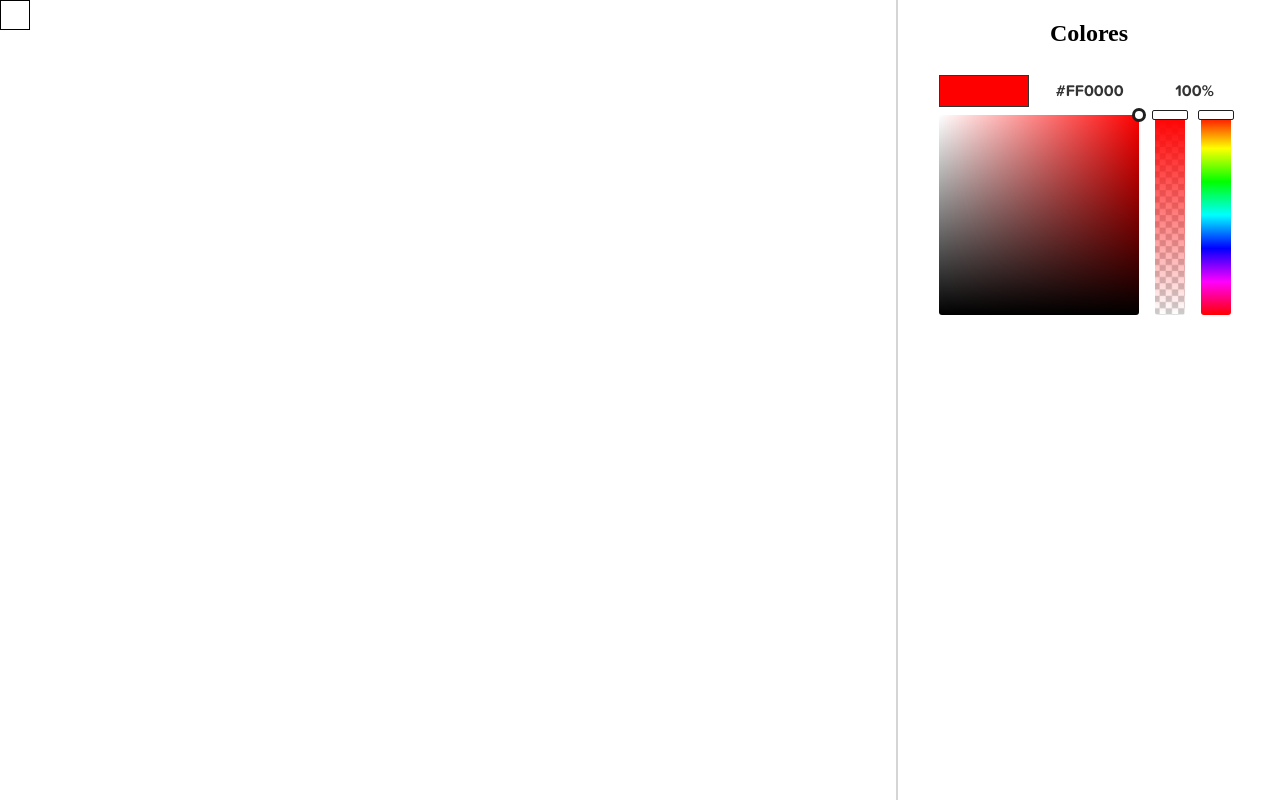
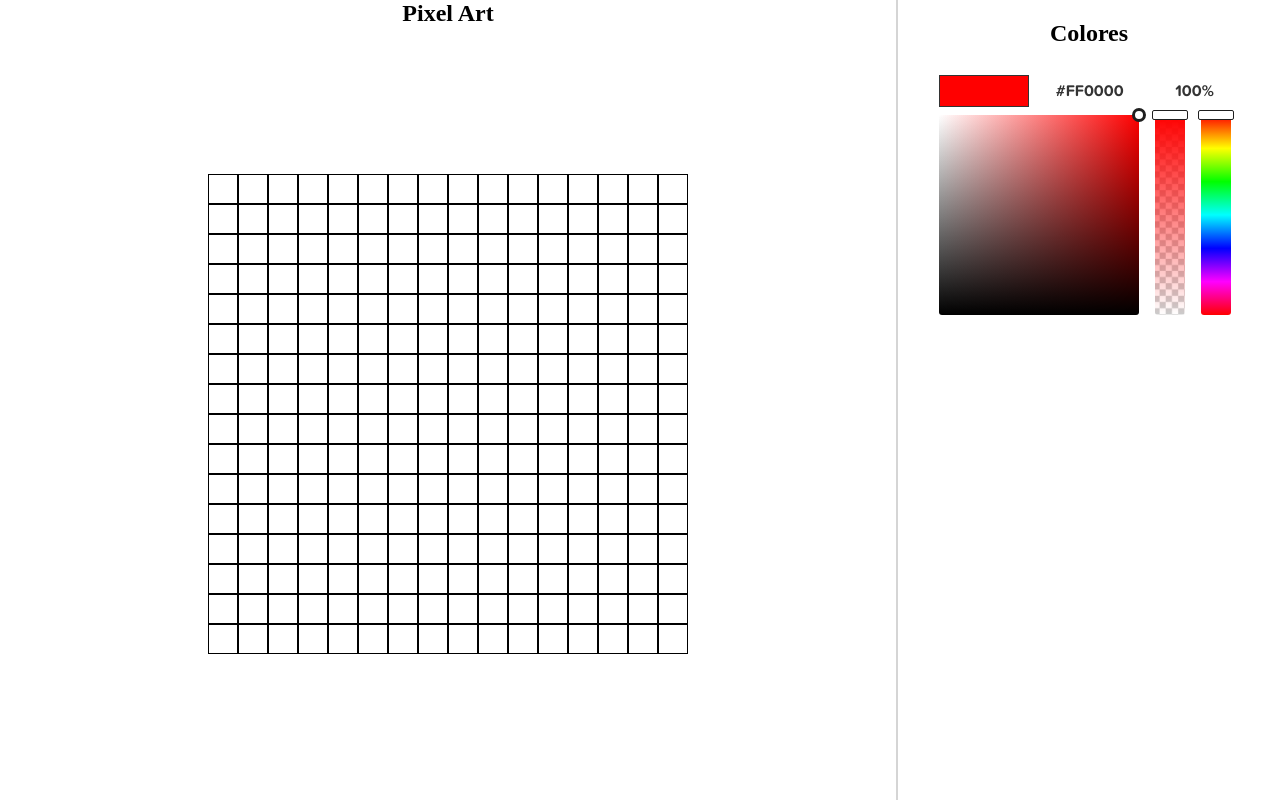
Before and after one commit to sebastian-vp/pixel-art, a React (Vite) app: page / in a window 1280 px wide. Built offline with nearby package versions, Linux system fonts and the light colour scheme.

Commit message:
se creo una grilla de 16x16 para hacer pruebas

```diff
--- a/src/App.css
+++ b/src/App.css
@@ -14,6 +14,22 @@ main {
   max-width: 75%;
   min-width: 20%;
   height: 100%;
+  display: grid;
+  grid-template-rows: auto 1fr;
+}
+
+.titulo-lienzo {
+  margin: 0;
+  text-align: center;
+  font-size: 1.5rem;
+}
+
+.lienzo {
+  padding: 1rem;
+  display: grid;
+  grid-template-columns: repeat(16, 30px);
+  grid-template-rows: repeat(16, 30px);
+  place-content: center;
 }
 
 aside {
--- a/src/App.jsx
+++ b/src/App.jsx
@@ -45,7 +45,15 @@ export default function App() {
   return (
     <>
       <main style={{width: `${ancho}%`}}>
-        <Pixel color={variacionColor + Math.round(transparencia * 255 / 100).toString(16).padStart(2, '0')} />
+        <header className="header-lienzo">
+          <h1 className="titulo-lienzo">Pixel Art</h1>
+        </header>
+        <div className="lienzo">
+          <Pixel color={variacionColor + Math.round(transparencia * 255 / 100).toString(16).padStart(2, '0')} />
+          {Array(255).fill().map((_, index) => (
+            <Pixel key={index} color={variacionColor + Math.round(transparencia * 255 / 100).toString(16).padStart(2, '0')} />
+          ))}
+        </div>
       </main>
       <div
         className="separador"
```
